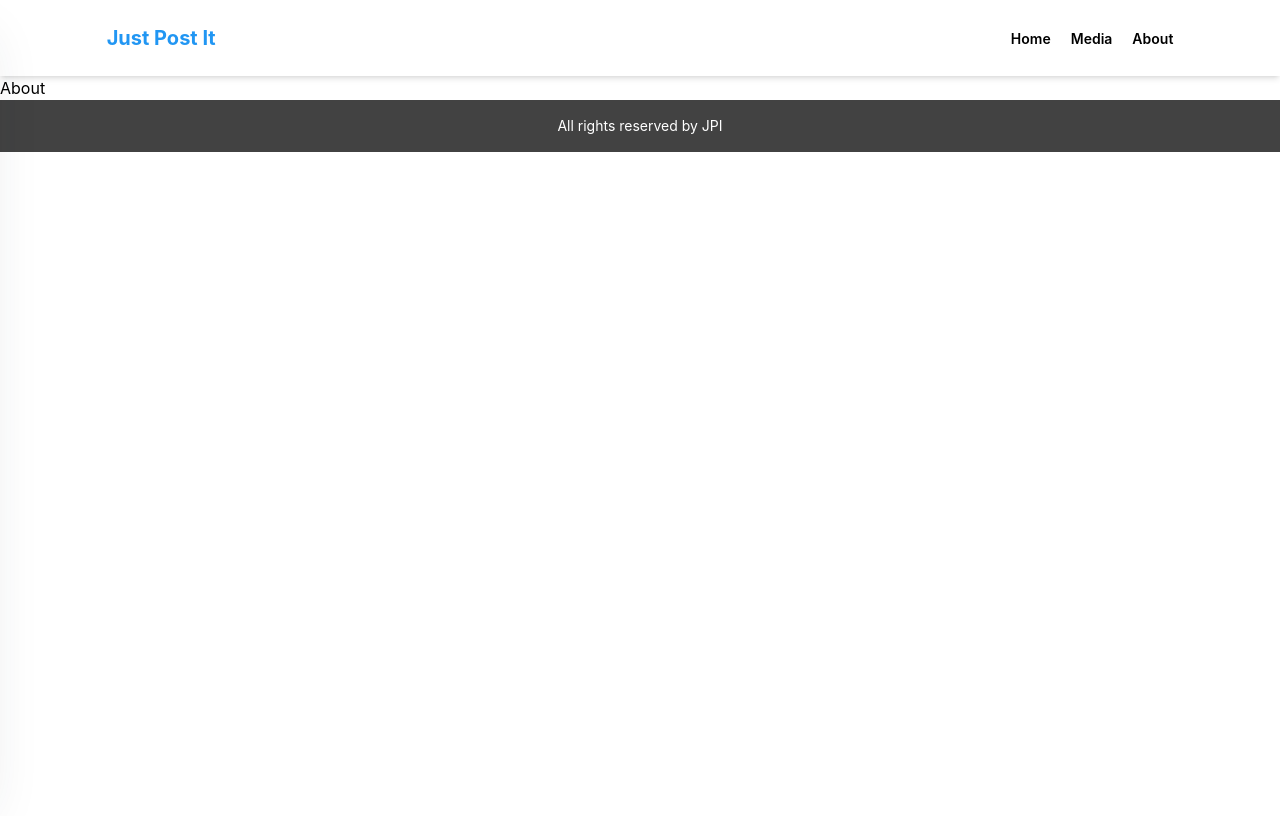
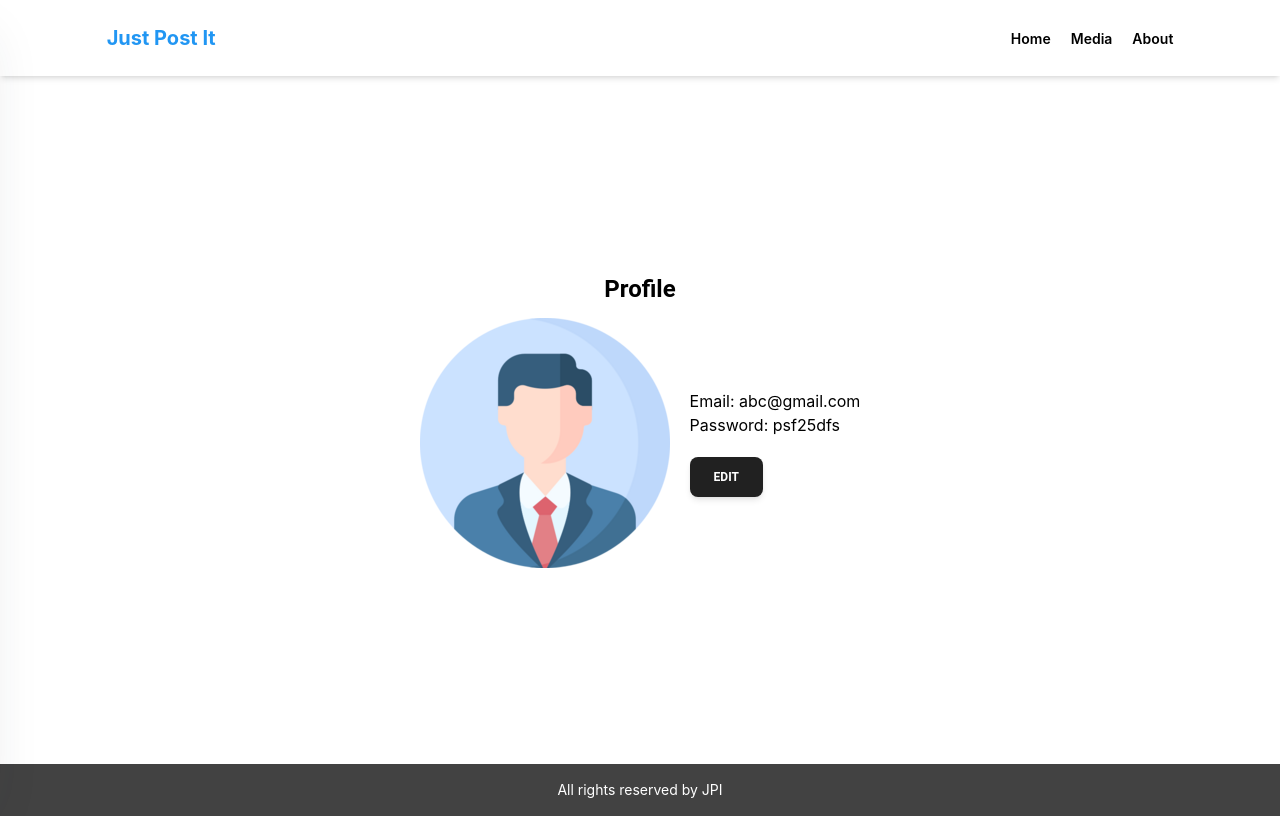
Before and after one commit to buariful/phTask-frontend, a React (Create React App) app: page /about in a window 1280 px wide. Built offline with nearby package versions, Linux system fonts and the light colour scheme.

Commit message:
about page design

```diff
--- a/src/pages/About.jsx
+++ b/src/pages/About.jsx
@@ -1,7 +1,65 @@
-import React from "react";
+import {
+  Button,
+  Dialog,
+  DialogBody,
+  DialogHeader,
+  IconButton,
+  Input,
+  Typography,
+} from "@material-tailwind/react";
+import React, { useState } from "react";
+import { AiOutlineClose } from "react-icons/ai";
 
 const About = () => {
-  return <div>About</div>;
+  const [modalOpen, setModalOpen] = useState(false);
+  return (
+    <>
+      <div className="w-[700px] h-[86vh] mx-auto text-center grid place-items-center">
+        <div>
+          <Typography variant="h4" className="mb-3">
+            Profile
+          </Typography>
+          <div className=" flex justify-centr gap-5 items-center ">
+            <img src={require("../images/profile.png")} alt="" />
+            <div className="text-start">
+              <p>Email: abc@gmail.com</p>
+              <p className="mb-5">Password: psf25dfs</p>
+              <Button onClick={() => setModalOpen(true)}>Edit</Button>
+            </div>
+          </div>
+        </div>
+      </div>
+
+      <Dialog open={modalOpen} size="xs">
+        <DialogHeader className="flex justify-between items-center">
+          <span>Update your profile.</span>{" "}
+          <IconButton variant="text" onClick={() => setModalOpen(false)}>
+            <AiOutlineClose />
+          </IconButton>
+        </DialogHeader>
+        <DialogBody divider>
+          <form>
+            <div className="flex justify-center flex-col gap-4">
+              <Input type="email" name="email" label="email" required />
+              <Input
+                type="password"
+                name="password"
+                label="password"
+                required
+              />
+              <Input
+                type="password"
+                name="confirm_password"
+                label="confirm_password"
+                required
+              />
+              <Button type="submit">Update</Button>
+            </div>
+          </form>
+        </DialogBody>
+      </Dialog>
+    </>
+  );
 };
 
 export default About;
```
Also changed, not shown: src/images/profile.png (added).
